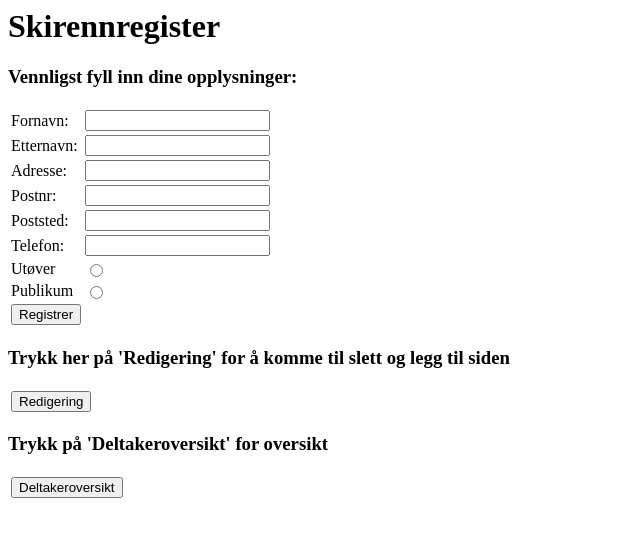
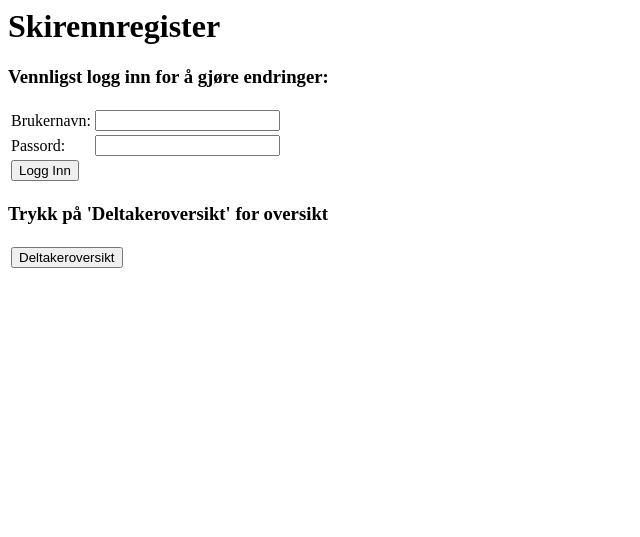
Before and after one commit to Kazhal-f/vm_ski, a PHP site: page / in a window 1280 px wide. Shown: the top 537 px of the page, without its empty margins (0-640 px from the left). Run offline with PHP 8.4, Linux system fonts and the light colour scheme; data that the repository does not hold is empty.

Commit message:
Skjema for innlogging

```diff
--- a/index.php
+++ b/index.php
@@ -9,51 +9,19 @@
     </head>
     <body>
         <h1>Skirennregister</h1>
-        <h3>Vennligst fyll inn dine opplysninger:</h3>
-        <form action="utover_publikum.php" method="post">
+        <h3>Vennligst logg inn for å gjøre endringer:</h3>
+        <form action="" method="post">
             <table>
                 <tr>
-                    <td>Fornavn:</td>
-                    <td><input type="text" name="fornavn"></td>
+                    <td>Brukernavn:</td>
+                    <td><input type="text" name="brukernavn"></td>
                 </tr>
                 <tr>
-                    <td>Etternavn:</td>
-                    <td><input type="text" name="etternavn"></td>
+                    <td>Passord:</td>
+                    <td><input type="text" name="passord"></td>
                 </tr>
                 <tr>
-                    <td>Adresse:</td>
-                    <td><input type="text" name="adresse"></td>
-                </tr>
-                <tr>
-                    <td>Postnr:</td>
-                    <td><input type="text" name="postnr"></td>
-                </tr>
-                <tr>
-                    <td>Poststed:</td>
-                    <td><input type="text" name="poststed"></td>
-                </tr>
-                <tr>
-                    <td>Telefon:</td>
-                    <td><input type="text" name="tlf"></td>
-                </tr>
-                <tr>
-                    <td>Utøver</td>
-                    <td><input type="radio" name="valg" value="utover"></td>
-                </tr>
-                <tr>
-                    <td>Publikum</td>
-                    <td><input type="radio" name="valg" value="publikum"></td>
-                </tr>
-                <tr>
-                    <td><input type="submit" name="registrer" value="Registrer"></td>
-                </tr>
-            </table>
-        </form>
-        <h3>Trykk her på 'Redigering' for å komme til slett og legg til siden</h3>
-        <form action="ovelse.php" method="">
-            <table>
-                <tr>
-                    <td><input type="submit" value="Redigering"></td>
+                    <td><input type="submit" name="loggInn" value="Logg Inn"></td>
                 </tr>
             </table>
         </form>
@@ -67,3 +35,11 @@
         </form>
     </body>
 </html>
+
+<?php
+$brukernavn = $_POST["brukernavn"];
+$passord = $_POST["passord"];
+
+
+
+?>
```
